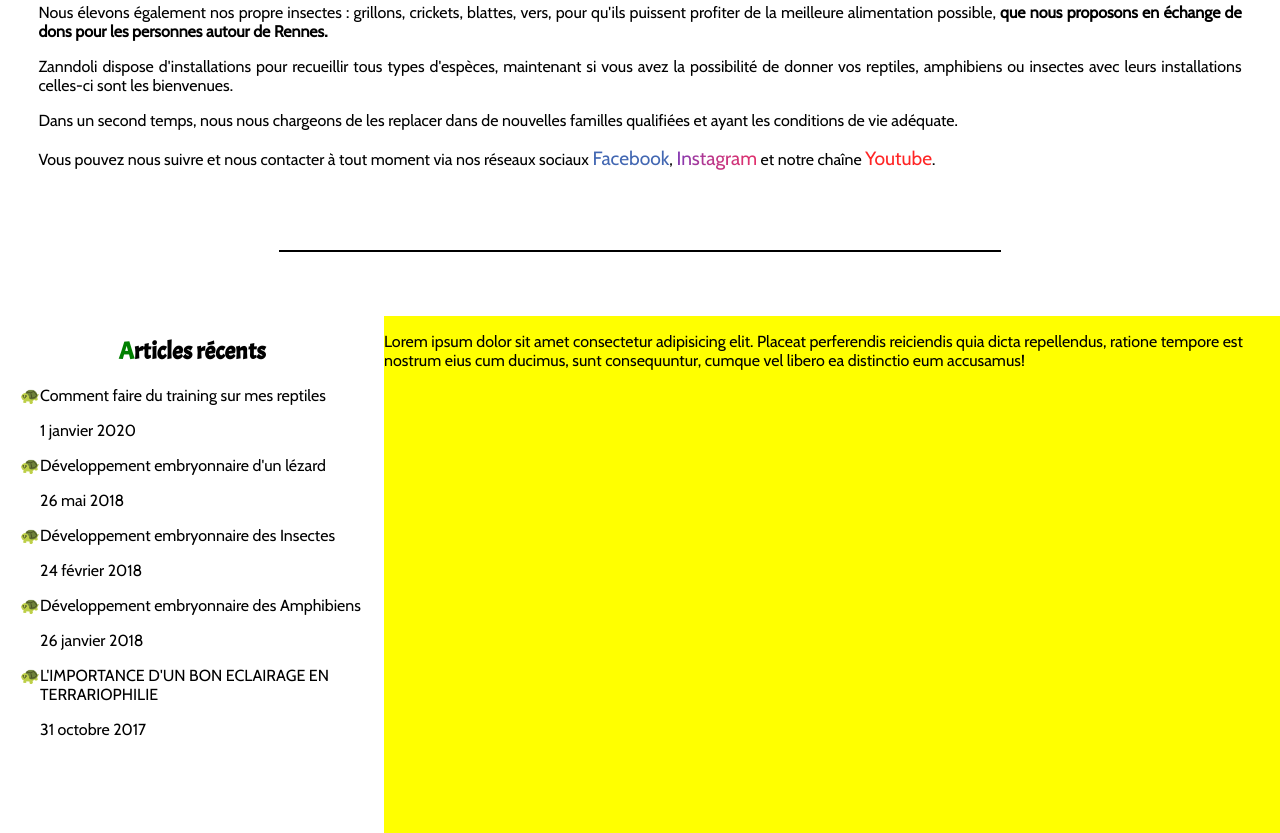
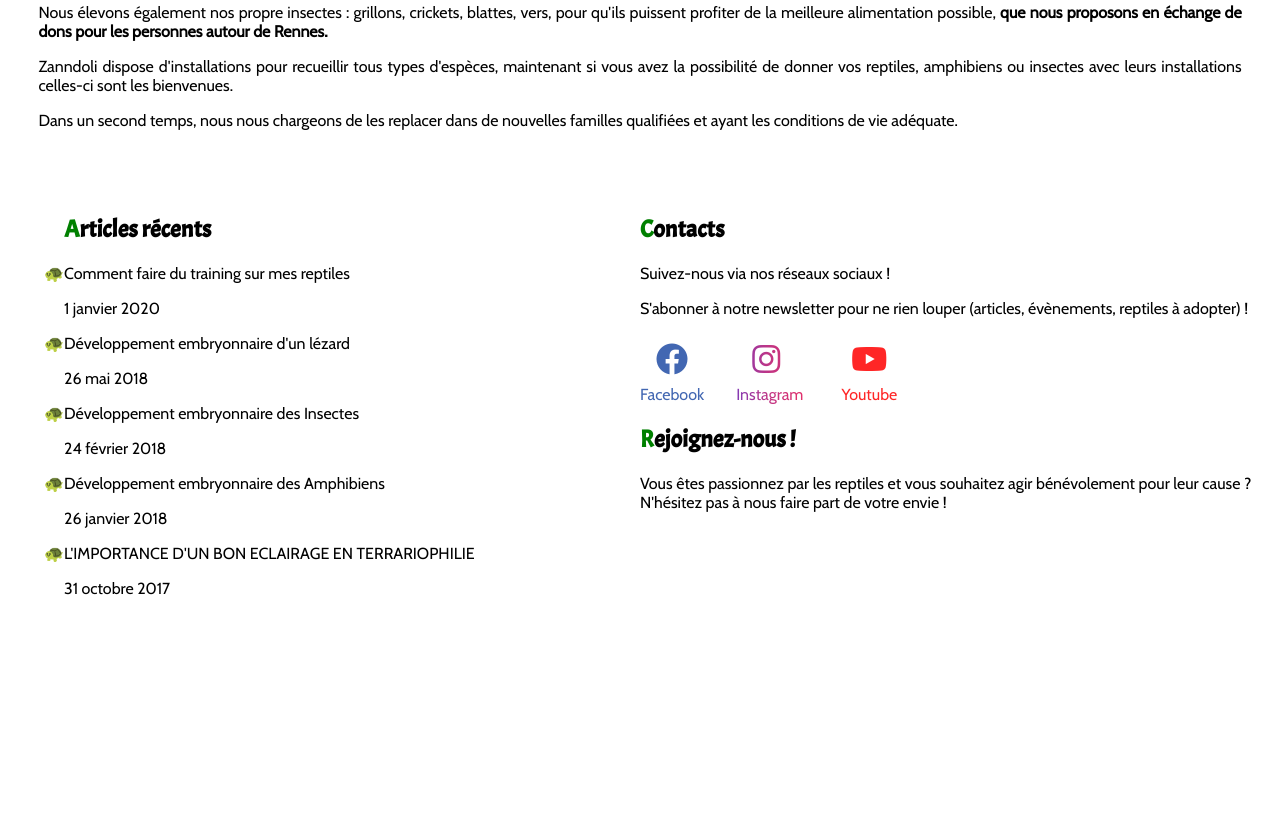
Before and after one commit to From-Roazhon/zanndoli_project, a website: page index.html in a window 1280 px wide. Shown: the part 5337-6170 px from the top of the page. After the commit the page ends 5951 px from the top, so only its background shows below. Drawn offline with nearby package versions, Linux system fonts and the light colour scheme.

Commit message:
fifth commit

```diff
--- a/assets/sass/pages/_home.scss
+++ b/assets/sass/pages/_home.scss
@@ -155,14 +155,17 @@
 }
 
 .footer {
+    margin-top: 4rem;
     &__article-container {
         display: inline-block;
-        width: 30%;
+        width: 45%;
+        padding-left: 5%;
         & h2 {
-            text-align: center;
+            // text-align: center;
         }
         & ul {
             list-style-type: "\01F422";
+            padding: 0;
             & > li {
                 & > a {
                     text-decoration: none;
@@ -171,12 +174,32 @@
             }
         }
     }
-    &__contact-container {
+    &__right-block {
         display: inline-block;
-        width: 70%;
-        height: 517.043px;
-        background-color: yellow;
+        width: 50%;
         vertical-align: top;
+        &__contact-container {
+            &__social-network-container {
+                &__flexbox {
+                    display: flex;
+                    gap: 2rem;
+                    &__item {
+                        & a:first-child {
+                            display: block;
+                            padding: 1rem;
+                        }
+                        & a:last-child {
+                            display: block;
+                            text-decoration: none;
+                            text-align: center;
+                            &:hover {
+                                font-weight: bold;
+                            }
+                        }
+                    }
+                }
+            }
+        }
     }
 }
 
@@ -208,6 +231,5 @@
 }
 
 .youtube-color {
-    color: #FF0000;
-    opacity: 0.85;
+    color: rgba(255, 0, 0, 0.85);
 }
--- a/index.html
+++ b/index.html
@@ -6,6 +6,7 @@
     <meta name="viewport" content="width=device-width, initial-scale=1.0">
     <link rel="stylesheet" href="./css/style.css">
     <link href="https://fonts.googleapis.com/css2?family=Acme&family=Cabin&display=swap" rel="stylesheet">
+    <link rel="stylesheet" href="https://cdnjs.cloudflare.com/ajax/libs/font-awesome/6.1.1/css/all.min.css" integrity="sha512-KfkfwYDsLkIlwQp6LFnl8zNdLGxu9YAA1QvwINks4PhcElQSvqcyVLLD9aMhXd13uQjoXtEKNosOWaZqXgel0g==" crossorigin="anonymous" referrerpolicy="no-referrer" />
     <title>Zanndoli</title>
 </head>
 <body>
@@ -104,10 +105,10 @@
                 <p>Nous élevons également nos propre insectes : grillons, crickets, blattes, vers, pour qu'ils puissent profiter de la meilleure alimentation possible, <span class="bold">que nous proposons en échange de dons pour les personnes autour de Rennes.</span></p>
                 <p>Zanndoli dispose d'installations pour recueillir tous types d'espèces, maintenant si vous avez la possibilité de donner vos reptiles, amphibiens ou insectes avec leurs installations celles-ci sont les bienvenues.</p>
                 <p>Dans un second temps, nous nous chargeons de les replacer dans de nouvelles familles qualifiées et ayant les conditions de vie adéquate.</p>
-                <p>Vous pouvez nous suivre et nous contacter à tout moment via nos réseaux sociaux <a href="https://fr-fr.facebook.com/Zanndoli/" class="facebook-color social-link-font">Facebook</a>, <a href="https://www.instagram.com/zanndoli/?hl=fr" class="instagram-color social-link-font">Instagram</a> et notre chaîne <a href="https://youtube.com/channel/UCSOfUyajX85R7765_42fkbw" class="youtube-color social-link-font">Youtube</a>.</p>
+                <!-- <p>Vous pouvez nous suivre et nous contacter à tout moment via nos réseaux sociaux <a href="https://fr-fr.facebook.com/Zanndoli/" class="facebook-color social-link-font">Facebook</a>, <a href="https://www.instagram.com/zanndoli/?hl=fr" class="instagram-color social-link-font">Instagram</a> et notre chaîne <a href="https://youtube.com/channel/UCSOfUyajX85R7765_42fkbw" class="youtube-color social-link-font">Youtube</a>.</p> -->
             </section>
         </article>
-        <div class="main__horizontal-line-separator"></div>
+        <!-- <div class="main__horizontal-line-separator"></div> -->
     </main>
 
     <footer class="footer">
@@ -115,30 +116,54 @@
             <h2><span class="green">A</span>rticles récents</h2>
             <ul class="footer__article-container__list">
                 <li>
-                    <a href="">Comment faire du training sur mes reptiles</a>
+                    <a href="#">Comment faire du training sur mes reptiles</a>
                     <p>1 janvier 2020</p>
                 </li>
                 <li>
-                    <a href="">Développement embryonnaire d'un lézard</a>
+                    <a href="#">Développement embryonnaire d'un lézard</a>
                     <p>26 mai 2018</p>
                 </li>
                 <li>
-                    <a href="">Développement embryonnaire des Insectes</a>
+                    <a href="#">Développement embryonnaire des Insectes</a>
                     <p>24 février 2018</p>
                 </li>
                 <li>
-                    <a href="">Développement embryonnaire des Amphibiens</a>
+                    <a href="#">Développement embryonnaire des Amphibiens</a>
                     <p>26 janvier 2018</p>
                 </li>
                 <li>
-                    <a href="">L'IMPORTANCE D'UN BON ECLAIRAGE EN TERRARIOPHILIE</a>
+                    <a href="#">L'IMPORTANCE D'UN BON ECLAIRAGE EN TERRARIOPHILIE</a>
                     <p>31 octobre 2017</p>
                 </li>
             </ul>
         </div><!--
-        --><div class="footer__contact-container">
-            <p>Lorem ipsum dolor sit amet consectetur adipisicing elit. Placeat perferendis reiciendis quia dicta repellendus, ratione tempore est nostrum eius cum ducimus, sunt consequuntur, cumque vel libero ea distinctio eum accusamus!</p>
+        --><div class="footer__right-block">
+            <div class="footer__right-block__contact-container">
+                <h2><span class="green">C</span>ontacts</h2>
+                <p>Suivez-nous via nos réseaux sociaux !</p>
+                <p>S'abonner à notre newsletter pour ne rien louper (articles, évènements, reptiles à adopter) !</p>
+                <div class="footer__right-block__contact-container__social-network-container">
+                    <div class="footer__right-block__contact-container__social-network-container__flexbox">
+                        <div class="footer__right-block__contact-container__social-network-container__flexbox__item">
+                            <a href="https://fr-fr.facebook.com/Zanndoli/" class="facebook-color"><i class="fa-brands fa-2xl fa-facebook"></i></a>
+                            <a href="https://fr-fr.facebook.com/Zanndoli/" class="facebook-color">Facebook</a>
+                        </div>
+                        <div class="footer__right-block__contact-container__social-network-container__flexbox__item">
+                            <a href="https://www.instagram.com/zanndoli/?hl=fr" class="instagram-color"><i class="fa-brands fa-2xl fa-instagram"></i></a>
+                            <a href="https://www.instagram.com/zanndoli/?hl=fr" class="instagram-color">Instagram</a>
+                        </div>
+                        <div class="footer__right-block__contact-container__social-network-container__flexbox__item">
+                            <a href="https://youtube.com/channel/UCSOfUyajX85R7765_42fkbw" class="youtube-color"><i class="fa-brands fa-2xl fa-youtube"></i></a>
+                            <a href="https://youtube.com/channel/UCSOfUyajX85R7765_42fkbw" class="youtube-color">Youtube</a>
+                        </div>
+                    </div>
+                </div>
+            </div><!--
+            --><div class="footer__join-us-container">
+            <h2><span class="green">R</span>ejoignez-nous !</h2>
+            <p>Vous êtes passionnez par les reptiles et vous souhaitez agir bénévolement pour leur cause ? N'hésitez pas à nous faire part de votre envie !</p>
         </div>
+    </div>
     </footer>
 
     <script src="./assets/js/main.js"></script>
```
Also changed, not shown: css/style.css, 1 other file.
